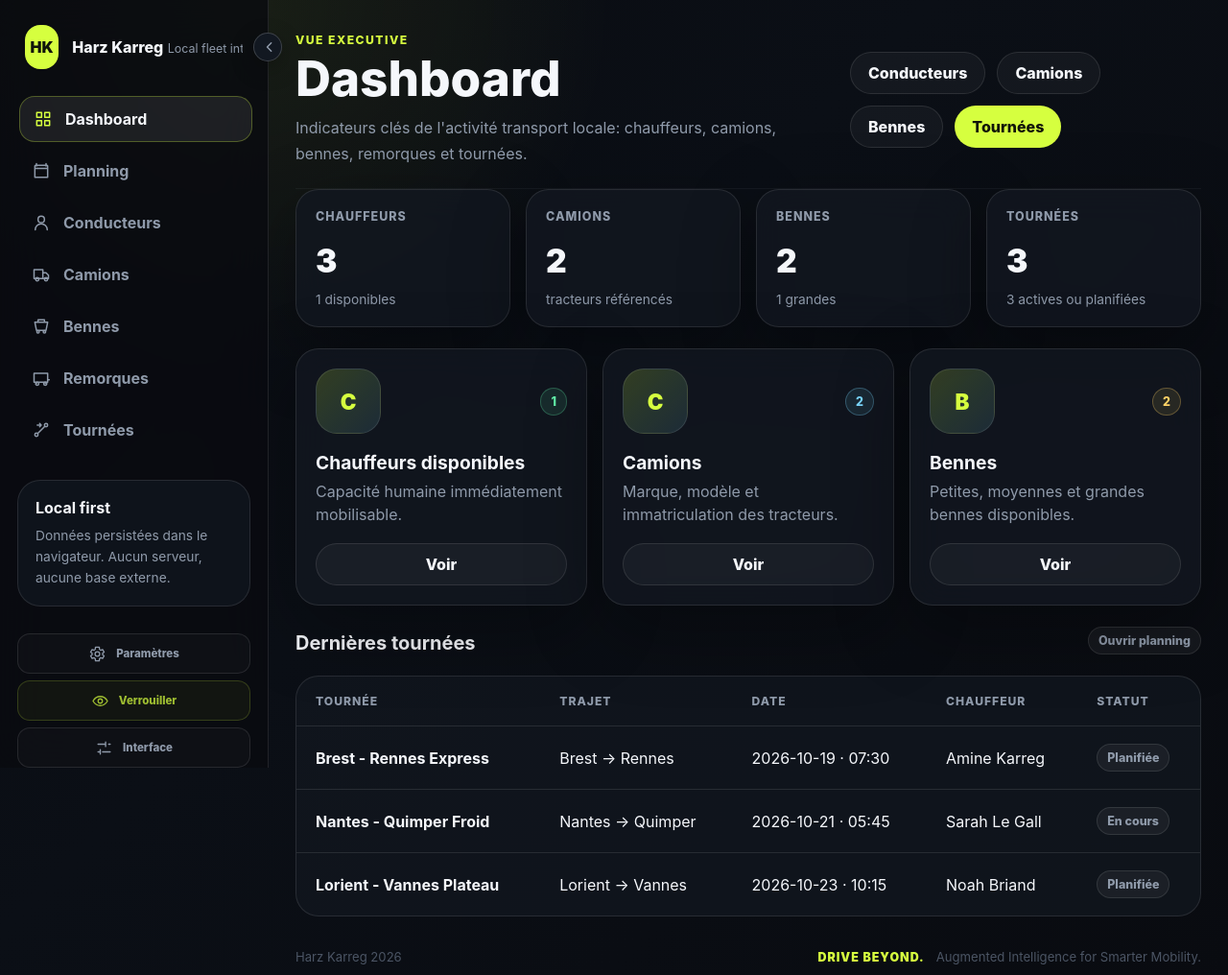
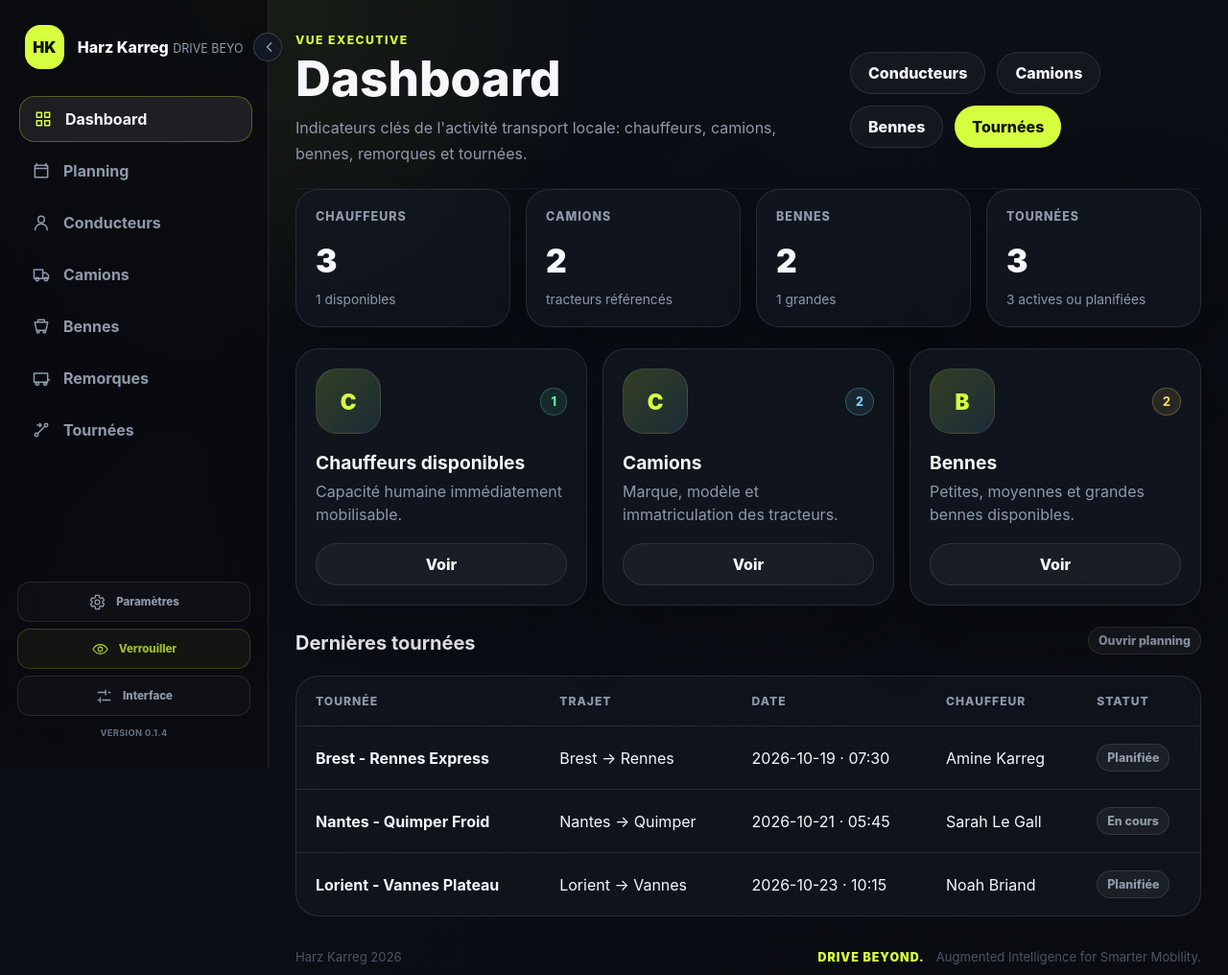
Before and after one commit to Harz-Karreg/harz_truck_planner, a plain HTML site: page harz-karreg-webapp/index.html in a window 1280 px wide. Shown: the whole page at 96% size. Drawn offline with Linux system fonts and the light colour scheme.

Commit message:
style: refine sidebar branding and version

```diff
--- a/harz-karreg-webapp/css/sidebar.css
+++ b/harz-karreg-webapp/css/sidebar.css
@@ -467,6 +467,19 @@
   line-height: 1.6;
 }
 
+.side-version {
+  border: 0;
+  border-radius: 0;
+  padding: 5px 8px;
+  background: transparent;
+  color: var(--muted-2);
+  font-size: 0.58rem;
+  font-weight: 700;
+  letter-spacing: 0.04em;
+  text-align: center;
+  text-transform: uppercase;
+}
+
 @media (max-width: 980px) {
   .app-layout.sidebar-collapsed {
     grid-template-columns: 1fr;
--- a/harz-karreg-webapp/js/ui.js
+++ b/harz-karreg-webapp/js/ui.js
@@ -224,7 +224,7 @@
             ${brandMark}
             <span class="brand-copy">
               <strong class="brand-title">Harz Karreg</strong>
-              <span class="brand-subtitle">Local fleet intelligence</span>
+              <span class="brand-subtitle">DRIVE BEYOND.</span>
             </span>
           </a>
           <button class="sidebar-toggle" id="sidebar-toggle" type="button" aria-expanded="${String(!collapsed)}" aria-label="${collapsed ? "Déployer la navigation" : "Rétracter la navigation"}">
@@ -237,10 +237,6 @@
                 <span class="nav-label">${item.label}</span>
               </a>`).join("")}
           </nav>
-          <div class="side-panel">
-            <strong>Local first</strong>
-            <p>Données persistées dans le navigateur. Aucun serveur, aucune base externe.</p>
-          </div>
           <div class="sidebar-tools">
             <a class="sidebar-tool-button ${page === "settings" ? "active" : ""}" href="settings.html" title="Paramètres">
               ${icons.settings}<span class="sidebar-tool-label">Paramètres</span>
@@ -272,6 +268,7 @@
                 </div>
               </div>
             </div>
+            <div class="side-panel side-version">Version 0.1.4</div>
           </div>
         </aside>
         <main class="main-frame">
```
